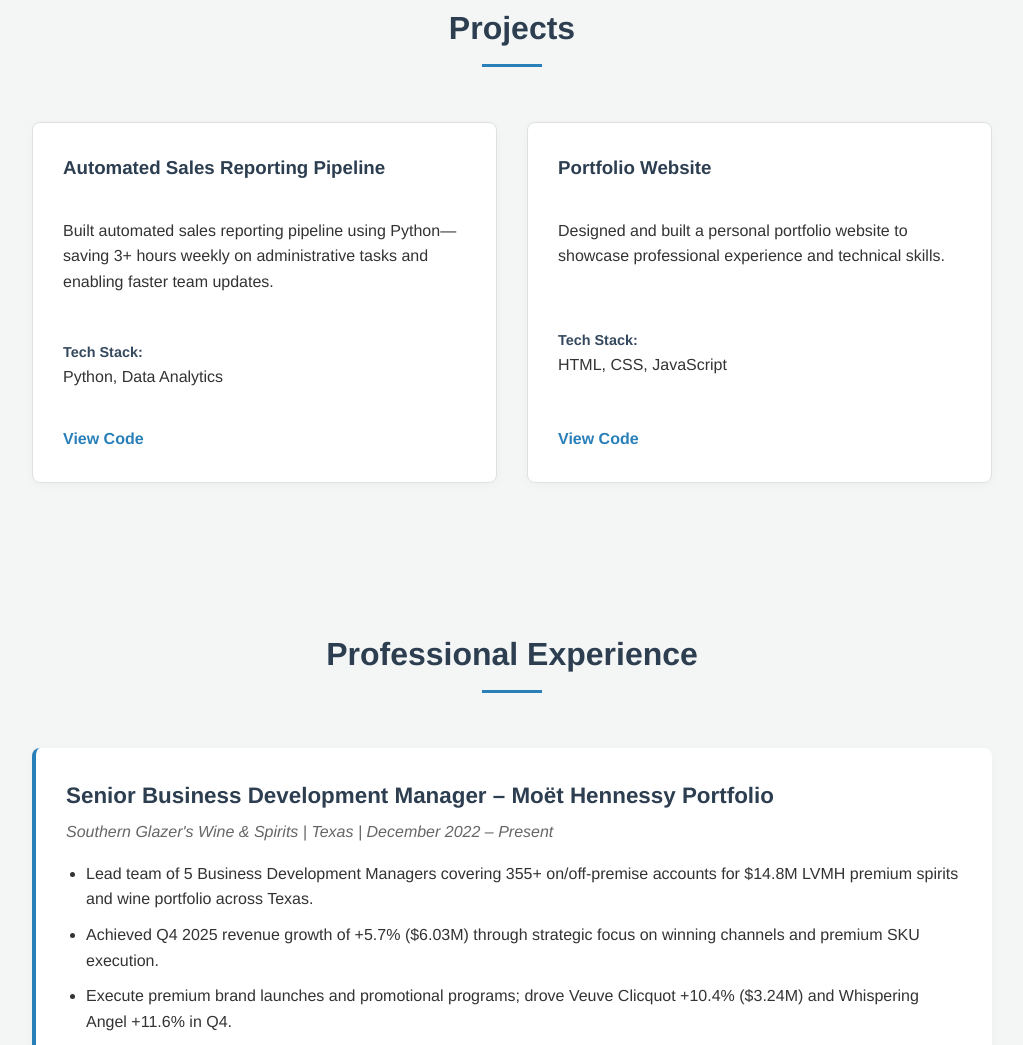
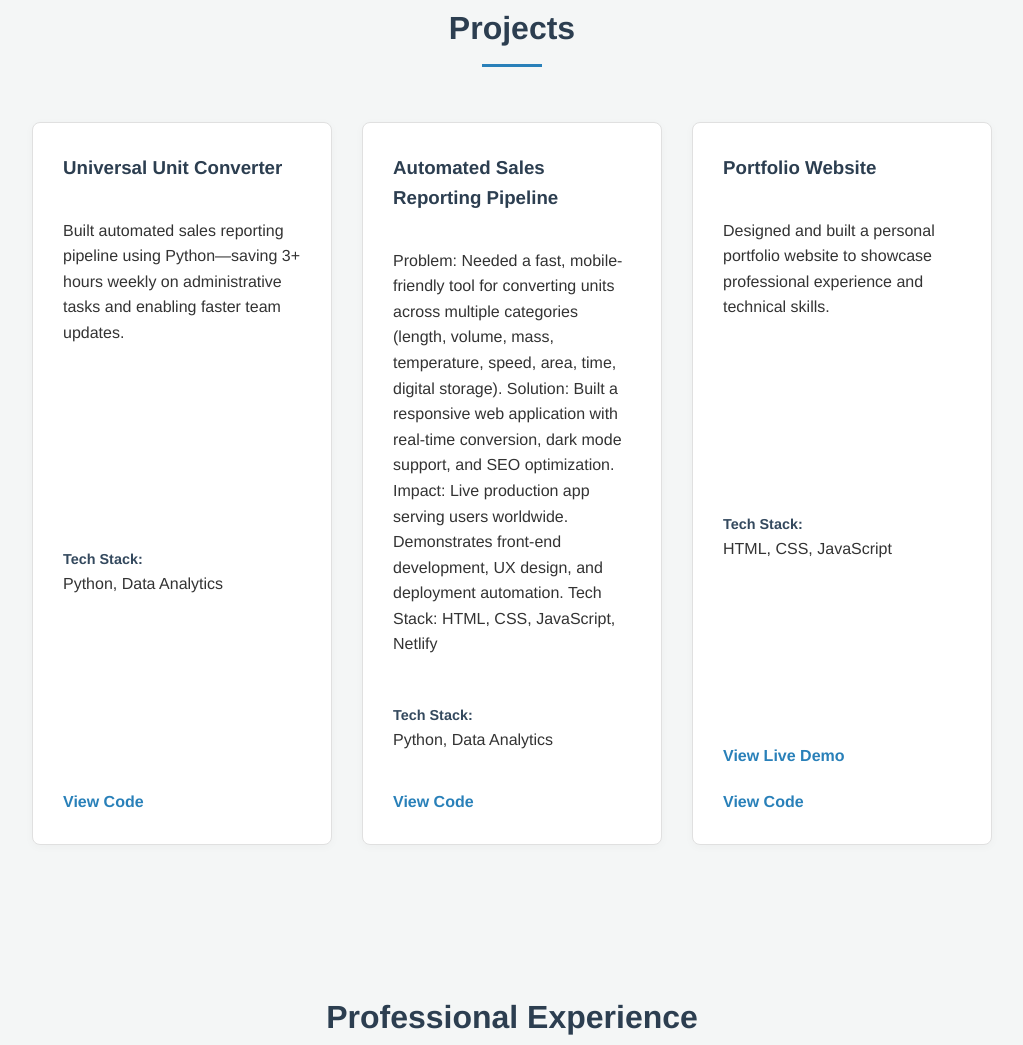
Before and after one commit to JesseFlip/business-card, a plain HTML site: page index.html in a window 1280 px wide. Shown: the part 1970-3015 px from the top of the page, without its empty margins (128-1151 px from the left). Drawn offline with Linux system fonts and the light colour scheme.

Commit message:
Update project details and links in index.html

```diff
--- a/index.html
+++ b/index.html
@@ -77,8 +77,17 @@
             <h2>Projects</h2>
             <div class="project-grid">
                 <div class="project-card">
+                    <h3>Universal Unit Converter</h3>
+                    <p>Built automated sales reporting pipeline using Python—saving 3+ hours weekly on administrative tasks and enabling faster team updates.</p>
+                    <p><strong>Tech Stack:</strong> Python, Data Analytics</p>
+                    <a href="#">View Code</a>
+                </div>
+                <div class="project-card">
                     <h3>Automated Sales Reporting Pipeline</h3>
-                    <p>Built automated sales reporting pipeline using Python—saving 3+ hours weekly on administrative tasks and enabling faster team updates.</p>
+                    <p>Problem: Needed a fast, mobile-friendly tool for converting units across multiple categories (length, volume, mass, temperature, speed, area, time, digital storage).
+Solution: Built a responsive web application with real-time conversion, dark mode support, and SEO optimization.
+Impact: Live production app serving users worldwide. Demonstrates front-end development, UX design, and deployment automation.
+Tech Stack: HTML, CSS, JavaScript, Netlify</p>
                     <p><strong>Tech Stack:</strong> Python, Data Analytics</p>
                     <a href="#">View Code</a>
                 </div>
@@ -86,7 +95,8 @@
                     <h3>Portfolio Website</h3>
                     <p>Designed and built a personal portfolio website to showcase professional experience and technical skills.</p>
                     <p><strong>Tech Stack:</strong> HTML, CSS, JavaScript</p>
-                    <a href="#">View Code</a>
+                    <a href="https://flipsunitconverter.netlify.app">View Live Demo</a>
+                    <a href="https://https://github.com/JesseFlip/unitConverter/blob/main/index.html">View Code</a>
                 </div>
             </div>
         </section>
```
